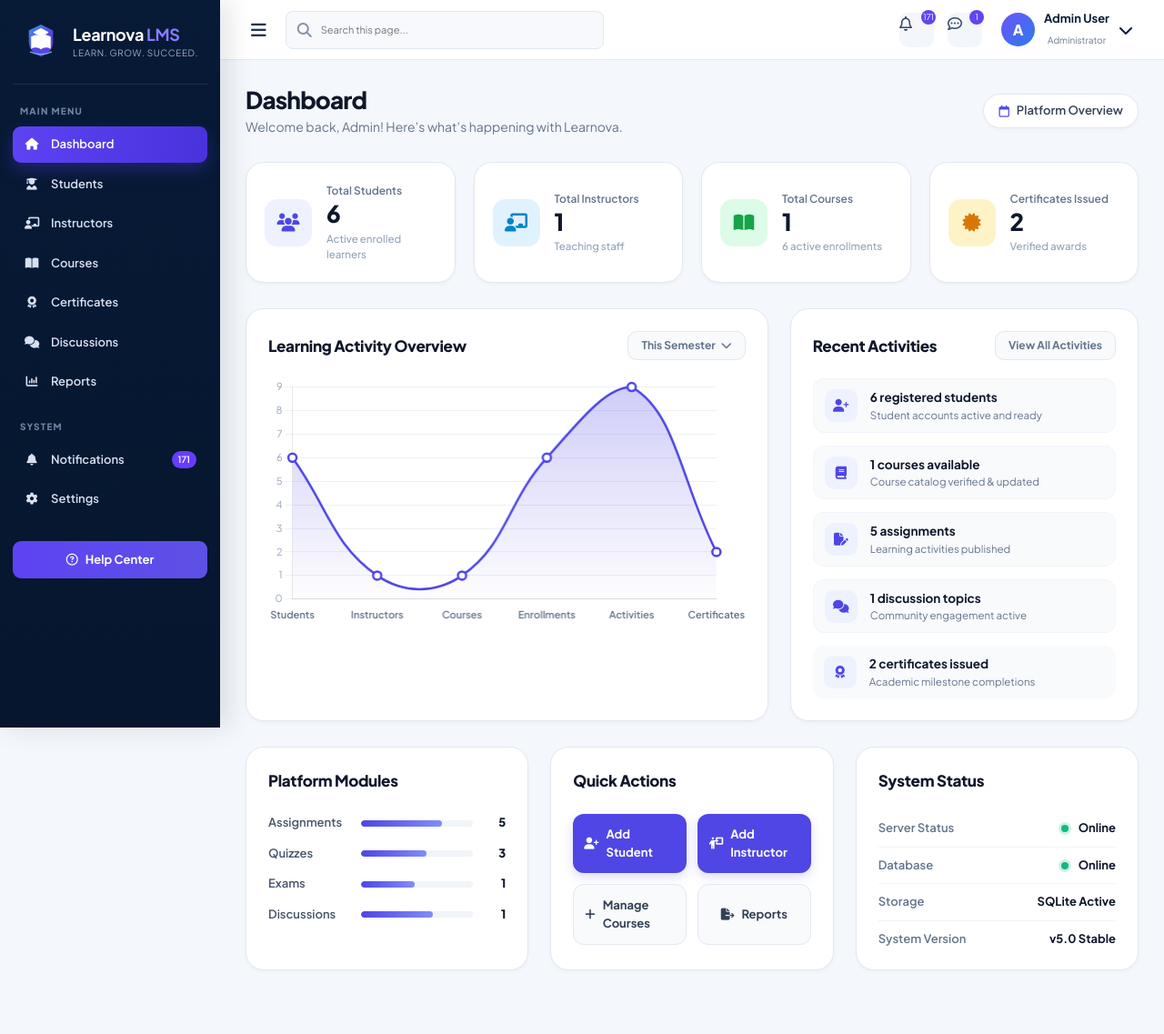
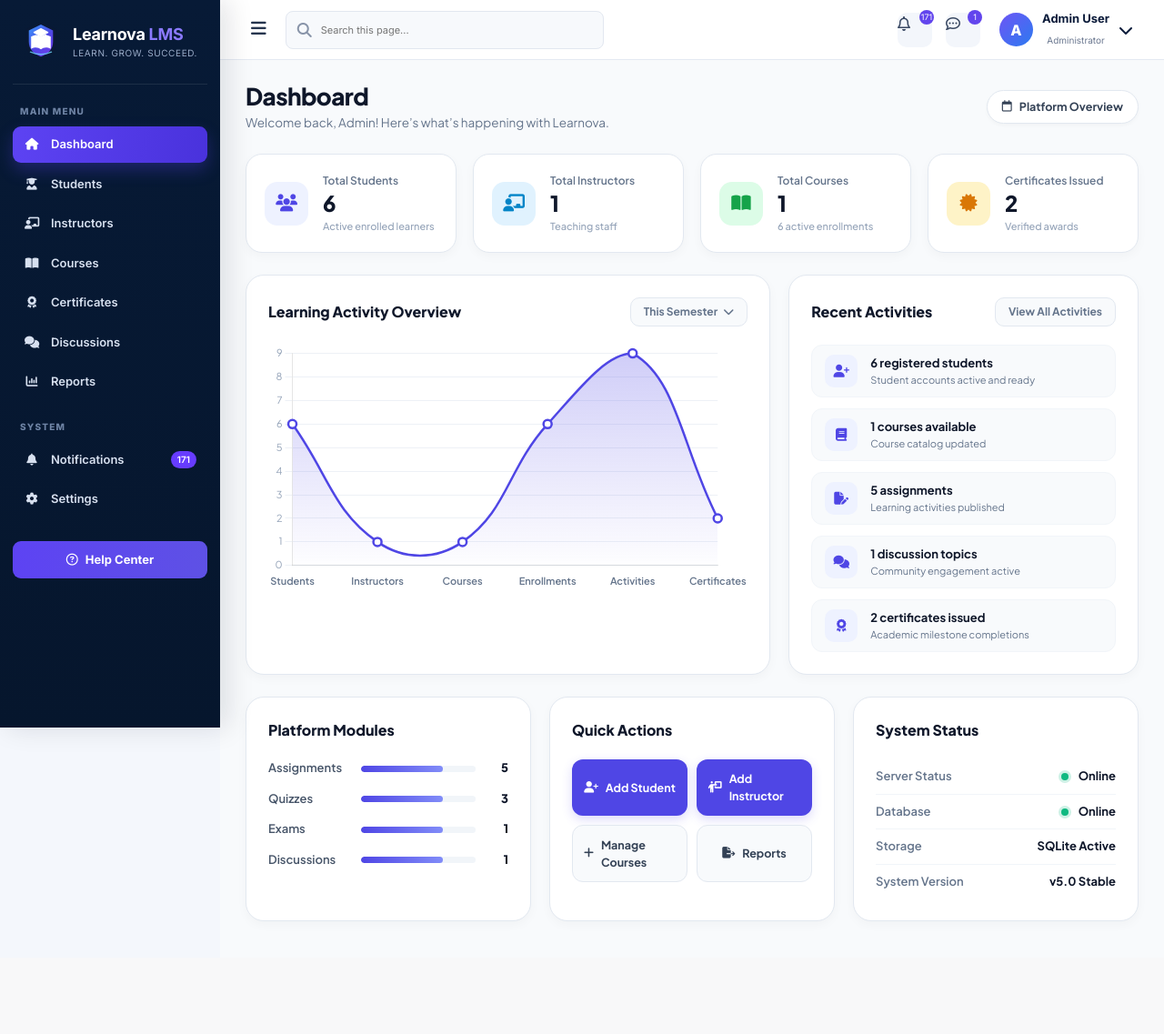
Before and after one commit to sanad-shat/Learnova-LMS-Platform, a Flask app: page /admin/ in a window 1280 px wide. Shown: the whole page at 91% size. After the commit the page ends 1013 px from the top, so only its background shows below. Run offline with Flask 3, Linux system fonts and the light colour scheme; data comes from the database, SQL or seed files in the repository.

Commit message:
Update dashboard.html

```diff
--- a/ecms/app/templates/admin/dashboard.html
+++ b/ecms/app/templates/admin/dashboard.html
@@ -8,389 +8,330 @@
 <link href="https://fonts.googleapis.com/css2?family=Plus+Jakarta+Sans:wght@400;500;600;700;800&display=swap" rel="stylesheet">
 
 <style>
-  :root {
-    --primary: #4f46e5;
-    --primary-hover: #4338ca;
-    --navy: #0f172a;
-    --slate: #64748b;
-    --border: #e2e8f0;
-    --card-bg: #ffffff;
-    --radius-lg: 20px;
-    --radius-md: 14px;
-    --shadow-sm: 0 2px 4px rgba(15, 23, 42, 0.03);
-    --shadow-md: 0 10px 25px -5px rgba(15, 23, 42, 0.05), 0 4px 6px -2px rgba(15, 23, 42, 0.02);
+  /* Override parent legacy CSS */
+  .admin-main, .admin-content, main {
+    background-color: #f8fafc !important;
+    font-family: 'Plus Jakarta Sans', system-ui, sans-serif !important;
   }
 
-  * {
-    font-family: 'Plus Jakarta Sans', system-ui, -apple-system, sans-serif;
-  }
-
-  /* Page Header */
   .page-title-row {
-    display: flex;
-    justify-content: space-between;
-    align-items: center;
-    margin-bottom: 28px;
-    padding-top: 4px;
+    display: flex !important;
+    justify-content: space-between !important;
+    align-items: center !important;
+    margin-bottom: 24px !important;
   }
 
   .page-title-row h1 {
-    font-size: 26px;
-    font-weight: 800;
-    color: var(--navy);
-    letter-spacing: -0.8px;
-    margin: 0 0 4px;
+    font-size: 26px !important;
+    font-weight: 800 !important;
+    color: #0f172a !important;
+    letter-spacing: -0.6px !important;
+    margin: 0 0 4px !important;
   }
 
   .page-title-row p {
-    font-size: 14px;
-    color: var(--slate);
-    margin: 0;
+    font-size: 13.5px !important;
+    color: #64748b !important;
+    margin: 0 !important;
   }
 
   .date-chip {
-    display: inline-flex;
-    align-items: center;
-    gap: 8px;
-    background: #ffffff;
-    border: 1px solid var(--border);
-    padding: 8px 16px;
-    border-radius: 99px;
-    font-size: 13px;
-    font-weight: 600;
-    color: #334155;
-    box-shadow: var(--shadow-sm);
+    display: inline-flex !important;
+    align-items: center !important;
+    gap: 8px !important;
+    background: #ffffff !important;
+    border: 1px solid #e2e8f0 !important;
+    padding: 8px 16px !important;
+    border-radius: 99px !important;
+    font-size: 12.5px !important;
+    font-weight: 700 !important;
+    color: #334155 !important;
+    box-shadow: 0 2px 4px rgba(15, 23, 42, 0.03) !important;
   }
 
-  .date-chip i {
-    color: var(--primary);
-  }
-
-  /* KPI Grid */
+  /* Metric Cards Overhaul */
   .stats-grid {
-    display: grid;
-    grid-template-columns: repeat(4, 1fr);
-    gap: 20px;
-    margin-bottom: 28px;
+    display: grid !important;
+    grid-template-columns: repeat(4, 1fr) !important;
+    gap: 18px !important;
+    margin-bottom: 24px !important;
   }
 
   .metric-card {
-    background: var(--card-bg);
-    border: 1px solid var(--border);
-    border-radius: var(--radius-lg);
-    padding: 22px 20px;
-    box-shadow: var(--shadow-sm);
-    display: flex;
-    align-items: center;
-    gap: 16px;
-    transition: all 0.25s ease;
+    background: #ffffff !important;
+    border: 1px solid #e2e8f0 !important;
+    border-radius: 18px !important;
+    padding: 20px !important;
+    box-shadow: 0 4px 12px rgba(15, 23, 42, 0.03) !important;
+    display: flex !important;
+    align-items: center !important;
+    gap: 16px !important;
+    transition: transform 0.2s ease, box-shadow 0.2s ease !important;
   }
 
   .metric-card:hover {
-    transform: translateY(-3px);
-    box-shadow: var(--shadow-md);
-    border-color: #cbd5e1;
+    transform: translateY(-2px) !important;
+    box-shadow: 0 10px 22px rgba(79, 70, 229, 0.08) !important;
+    border-color: #cbd5e1 !important;
   }
 
   .metric-icon {
-    width: 52px;
-    height: 52px;
-    border-radius: var(--radius-md);
-    display: flex;
-    align-items: center;
-    justify-content: center;
-    font-size: 20px;
-    flex-shrink: 0;
+    width: 48px !important;
+    height: 48px !important;
+    border-radius: 14px !important;
+    display: flex !important;
+    align-items: center !important;
+    justify-content: center !important;
+    font-size: 19px !important;
+    flex-shrink: 0 !important;
   }
 
-  .metric-icon.purple { background: #eef2ff; color: #4f46e5; }
-  .metric-icon.blue   { background: #e0f2fe; color: #0284c7; }
-  .metric-icon.green  { background: #dcfce7; color: #16a34a; }
-  .metric-icon.amber  { background: #fef3c7; color: #d97706; }
+  .metric-icon.purple { background: #eef2ff !important; color: #4f46e5 !important; }
+  .metric-icon.blue   { background: #e0f2fe !important; color: #0284c7 !important; }
+  .metric-icon.green  { background: #dcfce7 !important; color: #16a34a !important; }
+  .metric-icon.amber  { background: #fef3c7 !important; color: #d97706 !important; }
 
-  .metric-info small {
-    display: block;
-    font-size: 12px;
-    font-weight: 600;
-    color: var(--slate);
-    margin-bottom: 2px;
+  .metric-card small {
+    display: block !important;
+    font-size: 12px !important;
+    font-weight: 600 !important;
+    color: #64748b !important;
+    margin-bottom: 2px !important;
   }
 
-  .metric-info strong {
-    display: block;
-    font-size: 26px;
-    font-weight: 800;
-    color: var(--navy);
-    line-height: 1.1;
-    letter-spacing: -0.5px;
+  .metric-card strong {
+    display: block !important;
+    font-size: 24px !important;
+    font-weight: 800 !important;
+    color: #0f172a !important;
+    line-height: 1.1 !important;
   }
 
-  .metric-info em {
-    display: block;
-    font-style: normal;
-    font-size: 11.5px;
-    color: #94a3b8;
-    margin-top: 4px;
-    font-weight: 500;
+  .metric-card em {
+    display: block !important;
+    font-style: normal !important;
+    font-size: 11px !important;
+    color: #94a3b8 !important;
+    margin-top: 4px !important;
+    font-weight: 500 !important;
   }
 
-  /* Main Dash Panels */
+  /* Panels */
   .dashboard-grid {
-    display: grid;
-    grid-template-columns: 1.8fr 1.2fr;
-    gap: 24px;
-    margin-bottom: 28px;
+    display: grid !important;
+    grid-template-columns: 1.8fr 1.2fr !important;
+    gap: 20px !important;
+    margin-bottom: 24px !important;
   }
 
   .panel {
-    background: var(--card-bg);
-    border: 1px solid var(--border);
-    border-radius: var(--radius-lg);
-    padding: 24px;
-    box-shadow: var(--shadow-sm);
-    display: flex;
-    flex-direction: column;
+    background: #ffffff !important;
+    border: 1px solid #e2e8f0 !important;
+    border-radius: 20px !important;
+    padding: 24px !important;
+    box-shadow: 0 4px 12px rgba(15, 23, 42, 0.03) !important;
   }
 
   .panel-head {
-    display: flex;
-    justify-content: space-between;
-    align-items: center;
-    margin-bottom: 20px;
+    display: flex !important;
+    justify-content: space-between !important;
+    align-items: center !important;
+    margin-bottom: 20px !important;
   }
 
   .panel-head h2 {
-    font-size: 17px;
-    font-weight: 800;
-    color: var(--navy);
-    letter-spacing: -0.3px;
-    margin: 0;
+    font-size: 16px !important;
+    font-weight: 800 !important;
+    color: #0f172a !important;
+    margin: 0 !important;
   }
 
   .panel-head button, .panel-head a {
-    background: #f8fafc;
-    border: 1px solid var(--border);
-    padding: 6px 14px;
-    border-radius: 10px;
-    font-size: 12px;
-    font-weight: 700;
-    color: var(--slate);
-    cursor: pointer;
-    text-decoration: none;
-    transition: all 0.2s ease;
-    display: inline-flex;
-    align-items: center;
-    gap: 6px;
-  }
-
-  .panel-head button:hover, .panel-head a:hover {
-    color: var(--primary);
-    border-color: #cbd5e1;
-    background: #ffffff;
+    background: #f8fafc !important;
+    border: 1px solid #e2e8f0 !important;
+    padding: 6px 14px !important;
+    border-radius: 10px !important;
+    font-size: 12px !important;
+    font-weight: 700 !important;
+    color: #64748b !important;
+    text-decoration: none !important;
+    display: inline-flex !important;
+    align-items: center !important;
+    gap: 6px !important;
   }
 
   .chart-wrap {
-    position: relative;
-    height: 270px;
-    width: 100%;
+    height: 270px !important;
+    position: relative !important;
   }
 
-  /* Activity List */
+  /* Activities */
   .activity-list {
-    display: flex;
-    flex-direction: column;
-    gap: 14px;
+    display: flex !important;
+    flex-direction: column !important;
+    gap: 12px !important;
   }
 
   .activity-item {
-    display: flex;
-    align-items: center;
-    gap: 14px;
-    padding: 10px 12px;
-    border-radius: 12px;
-    background: #f8fafc;
-    border: 1px solid #f1f5f9;
-    transition: all 0.2s ease;
-  }
-
-  .activity-item:hover {
-    background: #ffffff;
-    border-color: var(--border);
-    transform: translateX(3px);
+    display: flex !important;
+    align-items: center !important;
+    gap: 14px !important;
+    padding: 10px 14px !important;
+    border-radius: 12px !important;
+    background: #f8fafc !important;
+    border: 1px solid #f1f5f9 !important;
   }
 
   .activity-dot {
-    width: 36px;
-    height: 36px;
-    border-radius: 10px;
-    background: #eef2ff;
-    color: var(--primary);
-    display: flex;
-    align-items: center;
-    justify-content: center;
-    font-size: 14px;
-    flex-shrink: 0;
+    width: 36px !important;
+    height: 36px !important;
+    border-radius: 10px !important;
+    background: #eef2ff !important;
+    color: #4f46e5 !important;
+    display: flex !important;
+    align-items: center !important;
+    justify-content: center !important;
+    font-size: 14px !important;
+    flex-shrink: 0 !important;
   }
 
   .activity-item strong {
-    display: block;
-    font-size: 13.5px;
-    font-weight: 700;
-    color: var(--navy);
+    display: block !important;
+    font-size: 13px !important;
+    font-weight: 700 !important;
+    color: #0f172a !important;
   }
 
   .activity-item small {
-    display: block;
-    font-size: 11.5px;
-    color: var(--slate);
+    display: block !important;
+    font-size: 11px !important;
+    color: #64748b !important;
   }
 
-  /* Three Columns Grid */
+  /* Bottom 3 Columns */
   .three-grid {
-    display: grid;
-    grid-template-columns: repeat(3, 1fr);
-    gap: 24px;
-    margin-bottom: 30px;
+    display: grid !important;
+    grid-template-columns: repeat(3, 1fr) !important;
+    gap: 20px !important;
   }
 
-  /* Mini List Progress */
   .mini-list {
-    display: flex;
-    flex-direction: column;
-    gap: 14px;
-    margin-top: 4px;
+    display: flex !important;
+    flex-direction: column !important;
+    gap: 14px !important;
   }
 
   .mini-row {
-    display: flex;
-    align-items: center;
-    gap: 12px;
+    display: flex !important;
+    align-items: center !important;
+    gap: 12px !important;
   }
 
   .mini-row span {
-    width: 90px;
-    font-size: 13px;
-    font-weight: 600;
-    color: #475569;
+    width: 90px !important;
+    font-size: 13px !important;
+    font-weight: 600 !important;
+    color: #475569 !important;
   }
 
   .mini-progress {
-    flex: 1;
-    height: 7px;
-    background: #f1f5f9;
-    border-radius: 99px;
-    overflow: hidden;
+    flex: 1 !important;
+    height: 7px !important;
+    background: #f1f5f9 !important;
+    border-radius: 99px !important;
+    overflow: hidden !important;
   }
 
   .mini-progress span {
-    display: block;
-    height: 100%;
-    background: linear-gradient(90deg, #4f46e5, #818cf8);
-    border-radius: 99px;
+    display: block !important;
+    height: 100% !important;
+    background: linear-gradient(90deg, #4f46e5, #818cf8) !important;
+    border-radius: 99px !important;
   }
 
   .mini-row b {
-    width: 24px;
-    text-align: right;
-    font-size: 13px;
-    font-weight: 800;
-    color: var(--navy);
+    width: 24px !important;
+    text-align: right !important;
+    font-size: 13px !important;
+    font-weight: 800 !important;
+    color: #0f172a !important;
   }
 
-  /* Quick Actions (Grid 2x2) */
   .course-actions {
-    display: grid;
-    grid-template-columns: 1fr 1fr;
-    gap: 12px;
-    margin-top: 4px;
+    display: grid !important;
+    grid-template-columns: 1fr 1fr !important;
+    gap: 10px !important;
   }
 
   .course-actions a {
-    display: inline-flex;
-    align-items: center;
-    justify-content: center;
-    gap: 8px;
-    padding: 13px 12px;
-    border-radius: 12px;
-    font-size: 13px;
-    font-weight: 700;
-    text-decoration: none;
-    transition: all 0.2s ease;
+    display: inline-flex !important;
+    align-items: center !important;
+    justify-content: center !important;
+    gap: 8px !important;
+    padding: 12px !important;
+    border-radius: 12px !important;
+    font-size: 12.5px !important;
+    font-weight: 700 !important;
+    text-decoration: none !important;
+    transition: all 0.2s ease !important;
   }
 
   .course-actions .primary-btn {
-    background: var(--primary);
-    color: #ffffff;
-    box-shadow: 0 4px 12px rgba(79, 70, 229, 0.2);
+    background: #4f46e5 !important;
+    color: #ffffff !important;
+    box-shadow: 0 4px 12px rgba(79, 70, 229, 0.2) !important;
   }
 
   .course-actions .primary-btn:hover {
-    background: var(--primary-hover);
-    transform: translateY(-2px);
-    box-shadow: 0 6px 16px rgba(79, 70, 229, 0.3);
+    background: #4338ca !important;
+    transform: translateY(-2px) !important;
   }
 
   .course-actions .secondary-btn {
-    background: #f8fafc;
-    color: #334155;
-    border: 1px solid var(--border);
+    background: #f8fafc !important;
+    color: #334155 !important;
+    border: 1px solid #e2e8f0 !important;
   }
 
   .course-actions .secondary-btn:hover {
-    background: #ffffff;
-    color: var(--primary);
-    border-color: #cbd5e1;
-    transform: translateY(-2px);
+    background: #ffffff !important;
+    color: #4f46e5 !important;
+    border-color: #cbd5e1 !important;
   }
 
-  /* Status Rows */
   .status-row {
-    display: flex;
-    justify-content: space-between;
-    align-items: center;
-    padding: 10px 0;
-    border-bottom: 1px solid #f1f5f9;
-    font-size: 13px;
+    display: flex !important;
+    justify-content: space-between !important;
+    align-items: center !important;
+    padding: 9px 0 !important;
+    border-bottom: 1px solid #f1f5f9 !important;
+    font-size: 13px !important;
   }
 
   .status-row:last-child {
-    border-bottom: none;
-    padding-bottom: 0;
+    border-bottom: none !important;
   }
 
   .status-row span {
-    color: var(--slate);
-    font-weight: 600;
+    color: #64748b !important;
+    font-weight: 600 !important;
   }
 
   .status-row b {
-    color: var(--navy);
-    font-weight: 700;
-    display: inline-flex;
-    align-items: center;
-    gap: 6px;
+    color: #0f172a !important;
+    font-weight: 700 !important;
+    display: inline-flex !important;
+    align-items: center !important;
+    gap: 6px !important;
   }
 
   .status-dot {
-    width: 8px;
-    height: 8px;
-    border-radius: 50%;
-    background: #10b981;
-    box-shadow: 0 0 0 3px rgba(16, 185, 129, 0.2);
-    display: inline-block;
-  }
-
-  /* Responsive Breakpoints */
-  @media (max-width: 1200px) {
-    .stats-grid { grid-template-columns: repeat(2, 1fr); }
-    .three-grid { grid-template-columns: 1fr; }
-    .dashboard-grid { grid-template-columns: 1fr; }
-  }
-
-  @media (max-width: 640px) {
-    .stats-grid { grid-template-columns: 1fr; }
-    .page-title-row { flex-direction: column; align-items: flex-start; gap: 12px; }
-    .course-actions { grid-template-columns: 1fr; }
+    width: 8px !important;
+    height: 8px !important;
+    border-radius: 50% !important;
+    background: #10b981 !important;
+    box-shadow: 0 0 0 3px rgba(16, 185, 129, 0.2) !important;
+    display: inline-block !important;
   }
 </style>
 {% endblock %}
@@ -409,7 +350,7 @@
 <section class="stats-grid">
   <article class="metric-card">
     <div class="metric-icon purple"><i class="fa-solid fa-users"></i></div>
-    <div class="metric-info">
+    <div>
       <small>Total Students</small>
       <strong>{{ stats.students }}</strong>
       <em>Active enrolled learners</em>
@@ -418,7 +359,7 @@
 
   <article class="metric-card">
     <div class="metric-icon blue"><i class="fa-solid fa-chalkboard-user"></i></div>
-    <div class="metric-info">
+    <div>
       <small>Total Instructors</small>
       <strong>{{ stats.teachers }}</strong>
       <em>Teaching staff</em>
@@ -427,7 +368,7 @@
 
   <article class="metric-card">
     <div class="metric-icon green"><i class="fa-solid fa-book-open"></i></div>
-    <div class="metric-info">
+    <div>
       <small>Total Courses</small>
       <strong>{{ stats.courses }}</strong>
       <em>{{ stats.enrollments }} active enrollments</em>
@@ -436,7 +377,7 @@
 
   <article class="metric-card">
     <div class="metric-icon amber"><i class="fa-solid fa-certificate"></i></div>
-    <div class="metric-info">
+    <div>
       <small>Certificates Issued</small>
       <strong>{{ stats.certificates }}</strong>
       <em>Verified awards</em>
@@ -472,7 +413,7 @@
         <span class="activity-dot"><i class="fa-solid fa-book"></i></span>
         <div>
           <strong>{{ stats.courses }} courses available</strong>
-          <small>Course catalog verified & updated</small>
+          <small>Course catalog updated</small>
         </div>
       </div>
       <div class="activity-item">
@@ -501,7 +442,6 @@
 </section>
 
 <section class="three-grid">
-  <!-- Modules Progress -->
   <article class="panel">
     <div class="panel-head">
       <h2>Platform Modules</h2>
@@ -530,7 +470,6 @@
     </div>
   </article>
 
-  <!-- Quick Actions -->
   <article class="panel">
     <div class="panel-head">
       <h2>Quick Actions</h2>
@@ -551,7 +490,6 @@
     </div>
   </article>
 
-  <!-- System Health -->
   <article class="panel">
     <div class="panel-head">
       <h2>System Status</h2>
@@ -580,8 +518,6 @@
 <script>
   document.addEventListener('DOMContentLoaded', function () {
     const ctx = document.getElementById('overviewChart').getContext('2d');
-
-    // Smooth modern gradient
     const gradient = ctx.createLinearGradient(0, 0, 0, 240);
     gradient.addColorStop(0, 'rgba(79, 70, 229, 0.28)');
     gradient.addColorStop(1, 'rgba(79, 70, 229, 0.01)');
@@ -615,32 +551,17 @@
         responsive: true,
         maintainAspectRatio: false,
         plugins: {
-          legend: { display: false },
-          tooltip: {
-            backgroundColor: '#0f172a',
-            titleFont: { family: "'Plus Jakarta Sans', sans-serif", size: 12, weight: 'bold' },
-            bodyFont: { family: "'Plus Jakarta Sans', sans-serif", size: 12 },
-            padding: 10,
-            cornerRadius: 10,
-            displayColors: false
-          }
+          legend: { display: false }
         },
         scales: {
           x: {
             grid: { display: false },
-            ticks: {
-              color: '#64748b',
-              font: { family: "'Plus Jakarta Sans', sans-serif", size: 11, weight: '600' }
-            }
+            ticks: { color: '#64748b', font: { family: "'Plus Jakarta Sans', sans-serif", size: 11, weight: '600' } }
           },
           y: {
             beginAtZero: true,
             grid: { color: 'rgba(226, 232, 240, 0.6)' },
-            ticks: {
-              color: '#94a3b8',
-              font: { family: "'Plus Jakarta Sans', sans-serif", size: 11 },
-              precision: 0
-            }
+            ticks: { color: '#94a3b8', font: { family: "'Plus Jakarta Sans', sans-serif", size: 11 }, precision: 0 }
           }
         }
       }
```
